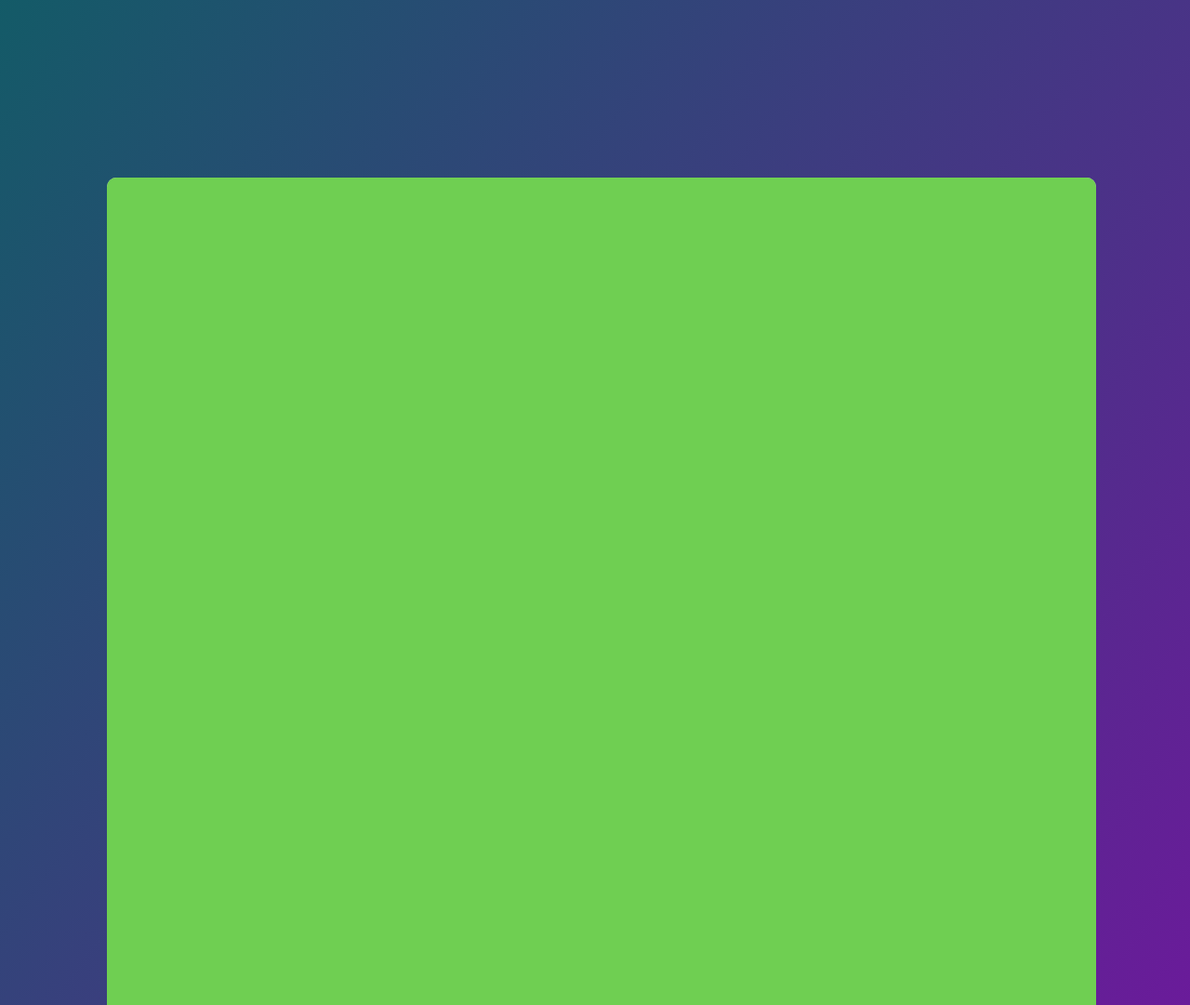
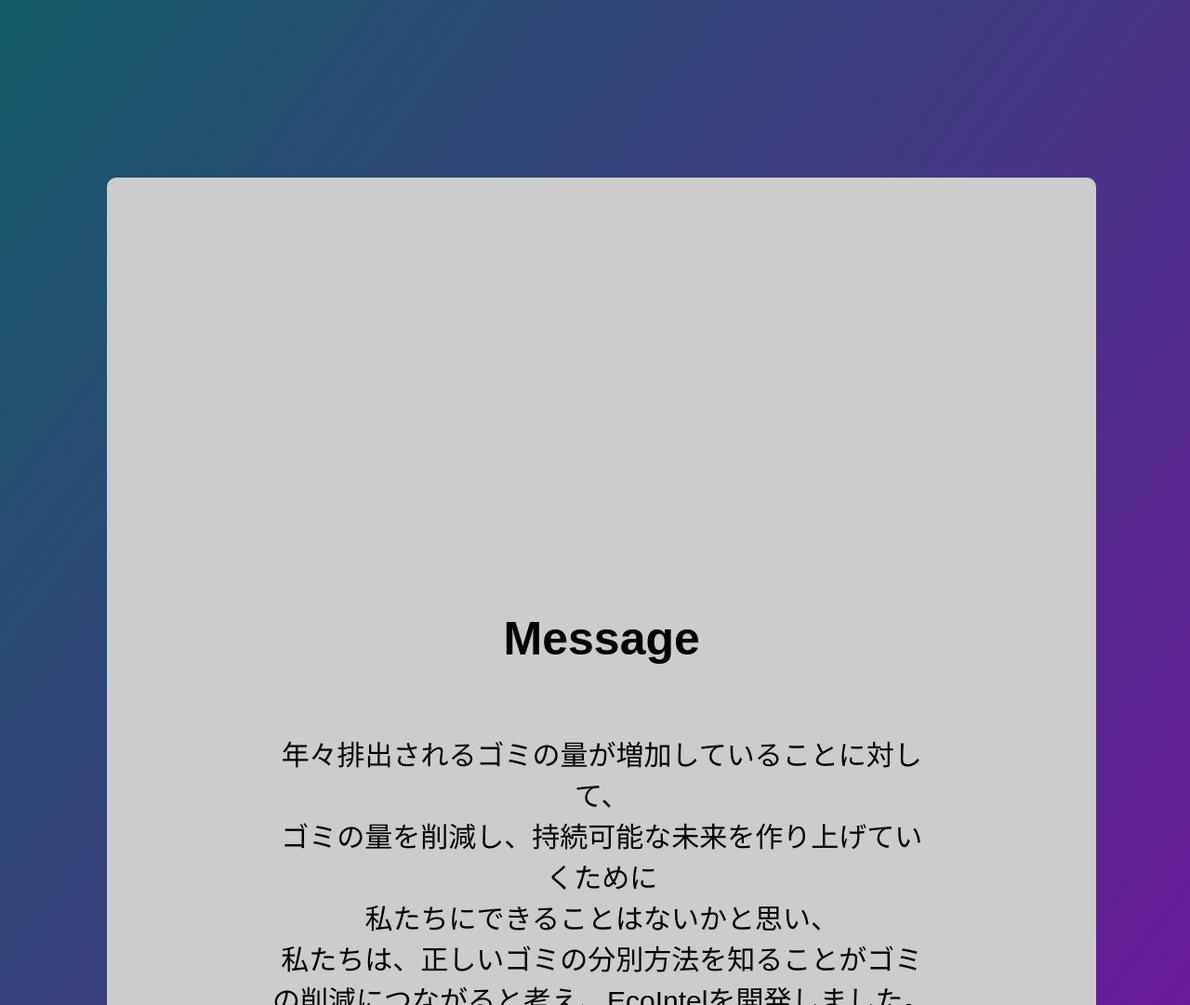
Before and after one commit to HIROMU522/EcoIntel, a Flask app: page /purpose in a window 1280 px wide. Shown: the part 693-1774 px from the top of the page at 93% size. Run offline with Flask 3, Linux system fonts and the light colour scheme.

Commit message:
背景アニメーションの削除

```diff
--- a/static/styles_purpose.css
+++ b/static/styles_purpose.css
@@ -134,24 +134,8 @@ html, body {
     margin-top: 165px; /* .combinedと同じ余白を追加 */
     margin-left: 9%; /* 左の余白を50pxに変更 */
     margin-right: 10%; /* 右の余白を50pxに変更 */
-  }
+}
 
-  .bg.-visible:before {
-    transform: translate(0, 100%); /* ここを変更 */
-  }
-
-  .bg:before {
-    display: block;
-    position: absolute;
-    top: 0;
-    left: 0;
-    width: 100%;
-    height: 100%;
-    background-color: #6fcf52;
-    transform: translate(0, 0);
-    transition: transform cubic-bezier(0.215, 0.61, 0.355, 1) 0.6s;
-    content: '';
-  }
 
 .combined {
     background-color: #ccc;
@@ -161,5 +145,5 @@ html, body {
     margin-top: 165px;
     margin-left: 9%; /* 左の余白を50pxに変更 */
     margin-right: 10%; /* 右の余白を50pxに変更 */
-    margin-bottom: 10px;
+    margin-bottom: 50px;
 }
```
